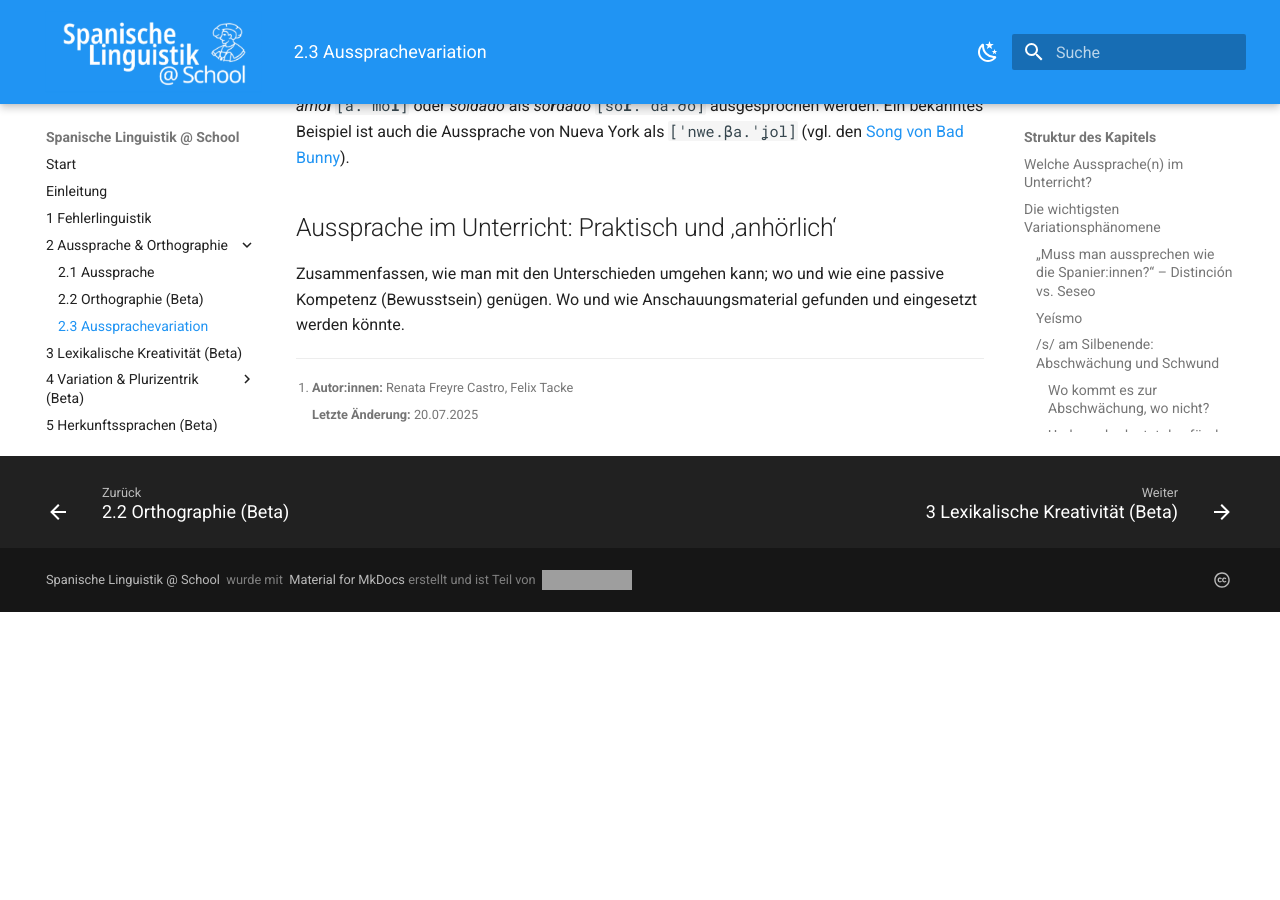
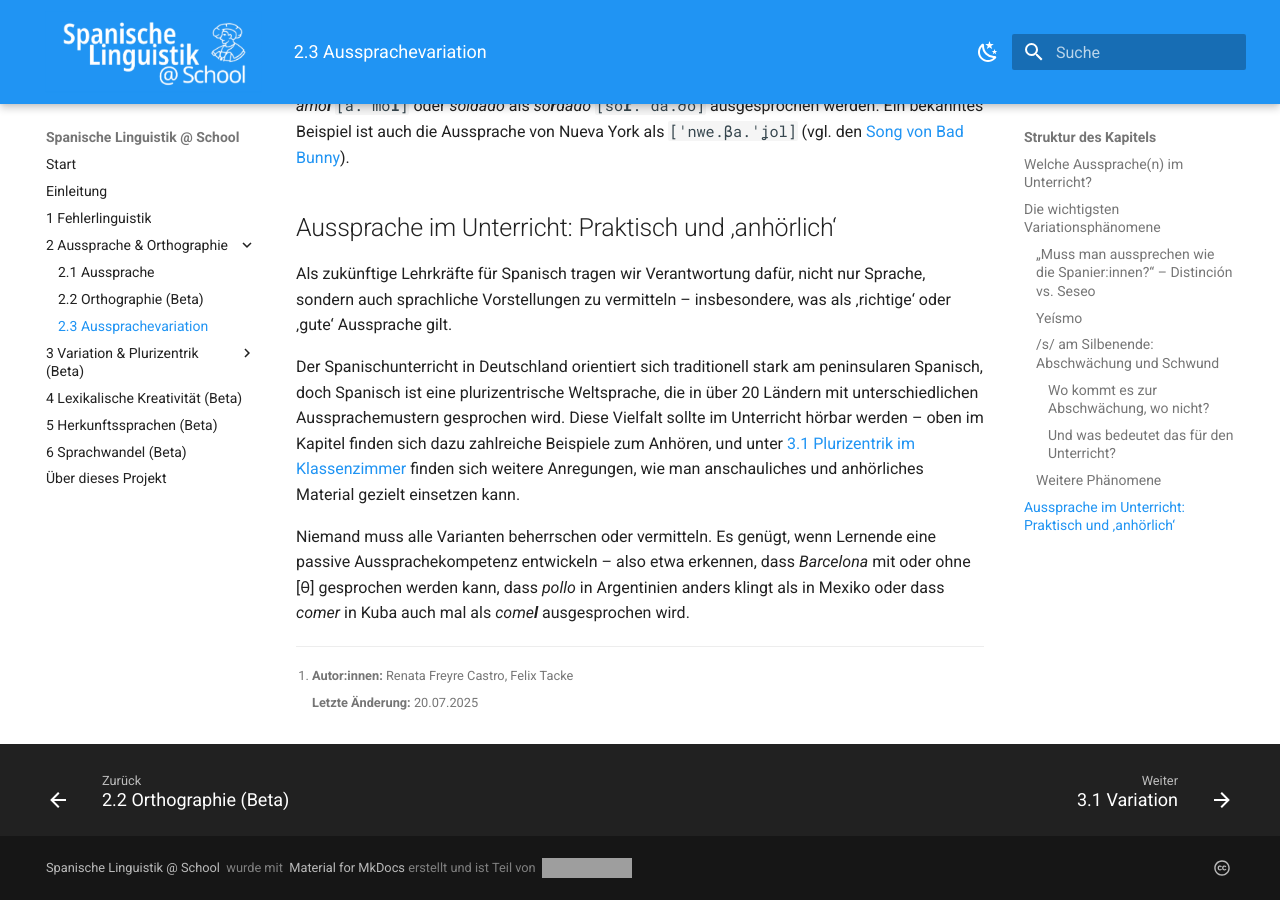
Before and after one commit to FTacke/spanisch-toolkit, an MkDocs documentation site: the page built from docs/aussprache/varianten.md, in a window 1280 px wide and 900 px high, scrolled down 6924 px. Built offline with MkDocs 1.6.1 and Material for MkDocs 9.7.7, drawn with Linux system fonts in a browser that asks for light colours; before the commit the page ends 7536 px from its top, so only the background shows below that; grey boxes are pictures that could not be loaded.

Commit message:
Update authors, expand Aussprachevariation, and revise navigation

```diff
--- a/docs/aussprache/varianten.md
+++ b/docs/aussprache/varianten.md
@@ -136,7 +136,13 @@ Typisch für karibische Varietäten sowie Teile Andalusiens ist auch die Vertaus
 
 
 ## Aussprache im Unterricht: Praktisch und ‚anhörlich‘
-Zusammenfassen, wie man mit den Unterschieden umgehen kann; wo und wie eine passive Kompetenz (Bewusstsein) genügen. Wo und wie Anschauungsmaterial gefunden und eingesetzt werden könnte.
+
+Als zukünftige Lehrkräfte für Spanisch tragen wir Verantwortung dafür, nicht nur Sprache, sondern auch sprachliche Vorstellungen zu vermitteln – insbesondere, was als ‚richtige‘ oder ‚gute‘ Aussprache gilt.
+
+Der Spanischunterricht in Deutschland orientiert sich traditionell stark am peninsularen Spanisch, doch Spanisch ist eine plurizentrische Weltsprache, die in über 20 Ländern mit unterschiedlichen Aussprachemustern gesprochen wird. Diese Vielfalt sollte im Unterricht hörbar werden – oben im Kapitel finden sich dazu zahlreiche Beispiele zum Anhören, und unter [3.1 Plurizentrik im Klassenzimmer](../variation/ideen.md) finden sich weitere Anregungen, wie man anschauliches und anhörliches Material gezielt einsetzen kann.
+
+Niemand muss alle Varianten beherrschen oder vermitteln. Es genügt, wenn Lernende eine passive Aussprachekompetenz entwickeln – also etwa erkennen, dass *Barcelona* mit oder ohne [θ] gesprochen werden kann, dass *pollo* in Argentinien anders klingt als in Mexiko oder dass *comer* in Kuba auch mal als *come**l*** ausgesprochen wird.
+
 
 
 [^*]: **Autor:innen:** Renata Freyre Castro, Felix Tacke
--- a/mkdocs.yml
+++ b/mkdocs.yml
@@ -65,10 +65,10 @@ nav:
       - 2.1 Aussprache: aussprache/aussprache.md
       - 2.2 Orthographie (Beta): aussprache/orthographie.md
       - 2.3 Aussprachevariation: aussprache/varianten.md
-  - 3 Lexikalische Kreativität (Beta): lexik/lexik.md
-  - 4 Variation & Plurizentrik (Beta):
-      - 4.1 Variation: variation/variation.md
-      - 4.2 Ideen: variation/ideen.md
+  - 3 Variation & Plurizentrik (Beta):
+      - 3.1 Variation: variation/variation.md
+      - 3.2 Plurizentrik im Klassenraum: variation/ideen.md
+  - 4 Lexikalische Kreativität (Beta): lexik/lexik.md
   - 5 Herkunftssprachen (Beta): herkunftssprachen/herkunftssprachen.md
   - 6 Sprachwandel (Beta): wandel/wandel.md
 
```
Also changed, not shown: other parts of docs/aussprache/varianten.md (+1 -1 lines), docs/index.md (+1 -1 lines).
